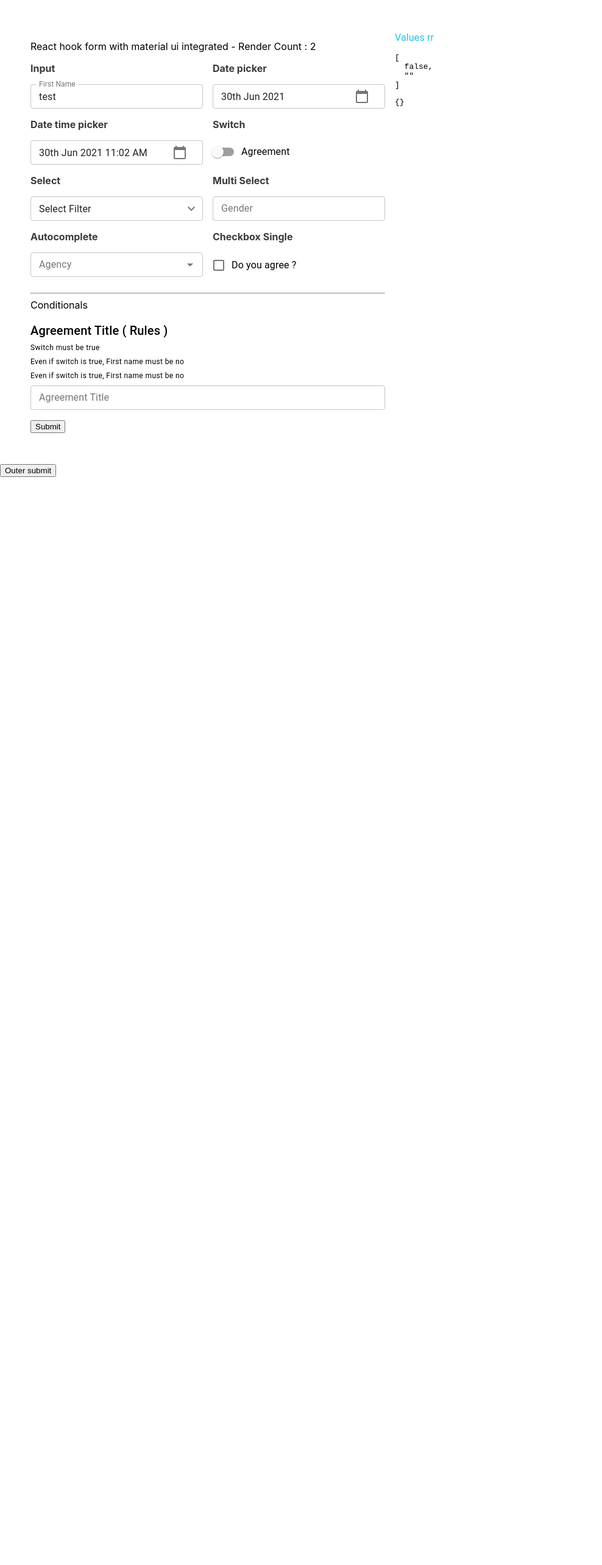
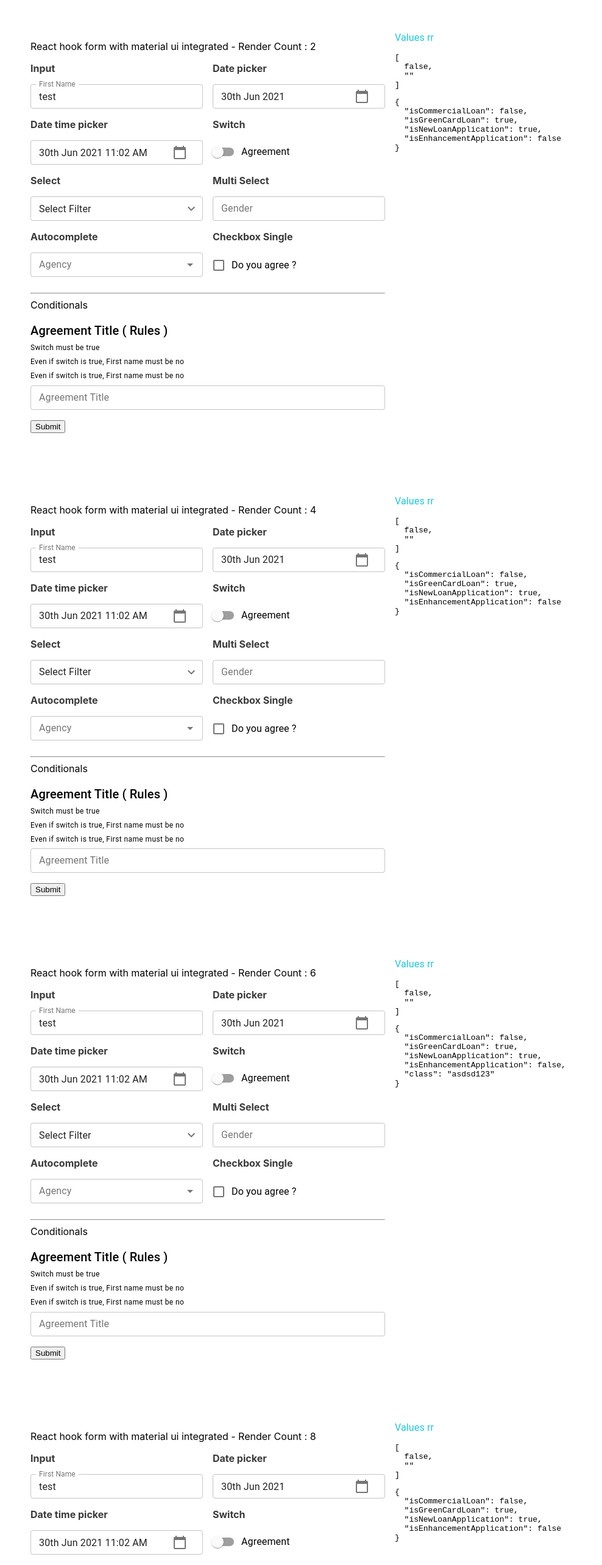
Before and after one commit to shamseerahammedm/react-everything, a React (Create React App) app: page /yup_validations in a window 1280 px wide. Shown: the top 2566 px of the page at 61% size, without its empty margins (0-988 px from the left). Before the commit the page ends 800 px from the top, so only its background shows below. Built offline with nearby package versions, Linux system fonts and the light colour scheme; what @react-pdf/renderer, namor would draw is missing.

Commit message:
yup all validations

```diff
--- a/src/form/react-hook-form/YupAllValidations/YupAllValidations.jsx
+++ b/src/form/react-hook-form/YupAllValidations/YupAllValidations.jsx
@@ -52,8 +52,6 @@ const CustomHookFormMaterilUI = forwardRef((props, ref) => {
     isEnhancementApplication = false
   } = props;
 
-  console.log('isCommercialLoan',isCommercialLoan);
-
   const [options, setOptions] = useState([]);
 
   const schema = Yup.object().shape({
@@ -61,9 +59,9 @@ const CustomHookFormMaterilUI = forwardRef((props, ref) => {
     date: Yup.date().nullable().required('This field is required'),
     date_time_picker: Yup.date().nullable().required('This field is required'),
     do_you_agree: Yup.bool().oneOf([true], 'Must agree'),
-    group_checkbox: Yup.array().min(1, 'At least one checkbox is required'),
+    // group_checkbox: Yup.array().min(1, 'At least one checkbox is required'),
     gender: Yup.array().min(1, 'This field must have at least 1 item.'),
-    radioGroup: Yup.string().required('This field is required'),
+    // radioGroup: Yup.string().required('This field is required'),
     age_range: Yup.string()
       .required('This field is required.')
       .max(100, 'Maximum characters upto 100.'),
@@ -104,7 +102,7 @@ const CustomHookFormMaterilUI = forwardRef((props, ref) => {
   } = useForm({
     defaultValues: INITIAL_FORM_DATA,
     resolver: yupResolver(schema),
-    mode : 'onBlur'
+    mode : 'all'
   });
 
   const onSubmit = (values) => console.log('$$$$$------ values ------$$$$', values);
@@ -270,31 +268,73 @@ const CustomHookFormMaterilUI = forwardRef((props, ref) => {
 });
 
 const Data = () => {
-  const formRef = useRef();
+  const formRef1 = useRef();
+  const formRef2 = useRef();
+  const formRef3 = useRef();
+  const formRef4 = useRef();
+
   const submitForm = (a,b,c,d) => {
     console.log('a',a);
     console.log('b',b);
     console.log('c',c);
     console.log('d',d);
   };
+
   useEffect(()=>{
-    console.log('formRef',formRef);
-    if(!formRef.current) return;
-    console.log('isValid',formRef.current.formState.isValid);
-    console.log('formState',formRef.current.formState);
-    // formRef.current.handleSubmit(submitForm)();
-  },[formRef]);
+    if(!formRef1?.current || !formRef2?.current || !formRef3?.current || !formRef4?.current) return;
+    const { formState : formState1 } = formRef1.current;
+    const { formState : formState2 } = formRef1.current;
+    const { formState : formState3 } = formRef1.current;
+    const { formState : formState4 } = formRef1.current;
+
+    console.log('formState1',formState1);
+    console.log('formState2',formState2);
+    console.log('formState3',formState3);
+    console.log('formState4',formState4);
+
+  },[formRef1]);
   return (
     <>
       <CustomHookFormMaterilUI
-        ref={formRef}
+        ref={formRef1}
+        isCommercialLoan={false}
+        isGreenCardLoan={true}
+        isNewLoanApplication={true}
+        isEnhancementApplication={false}
+      />
+      <CustomHookFormMaterilUI
+        ref={formRef2}
+        isCommercialLoan={false}
+        isGreenCardLoan={true}
+        isNewLoanApplication={true}
+        isEnhancementApplication={false}
+      />
+      <CustomHookFormMaterilUI
+        ref={formRef3}
+        isCommercialLoan={false}
+        isGreenCardLoan={true}
+        isNewLoanApplication={true}
+        isEnhancementApplication={false}
+        class={'asdsd' + 123}
+      />
+      <CustomHookFormMaterilUI
+        ref={formRef4}
+        isCommercialLoan={false}
+        isGreenCardLoan={true}
+        isNewLoanApplication={true}
+        isEnhancementApplication={false}
       />
       <button
         type="button"
         onClick={()=>{
-          formRef.current.handleSubmit(submitForm)();
-          console.log('formRef',formRef);
-        }}>Outer submit</button>
+          formRef1.current.handleSubmit(submitForm)();
+          formRef2.current.handleSubmit(submitForm)();
+          formRef3.current.handleSubmit(submitForm)();
+          formRef4.current.handleSubmit(submitForm)();
+          console.log('formRef',formRef4);
+        }}>
+          Outer submit
+      </button>
     </>
   );
 };
--- a/src/routes.js
+++ b/src/routes.js
@@ -416,18 +416,7 @@ const routePaths = [
         linkDescription: 'yup all validation with hook form',
         exact: true,
         exclude: false,
-        component: () => {
-          const isCommercialLoan = false,isGreenCardLoan = true,isNewLoanApplication = true, isEnhancementApplication = false;
-          const dummyComponent = (
-            <YupAllValidations
-              isCommercialLoan={isCommercialLoan}
-              isGreenCardLoan={isGreenCardLoan}
-              isNewLoanApplication={isNewLoanApplication}
-              isEnhancementApplication={isEnhancementApplication}
-            />
-          );
-          return dummyComponent;
-        }
+        component:YupAllValidations
       },
     ]
   },
```
